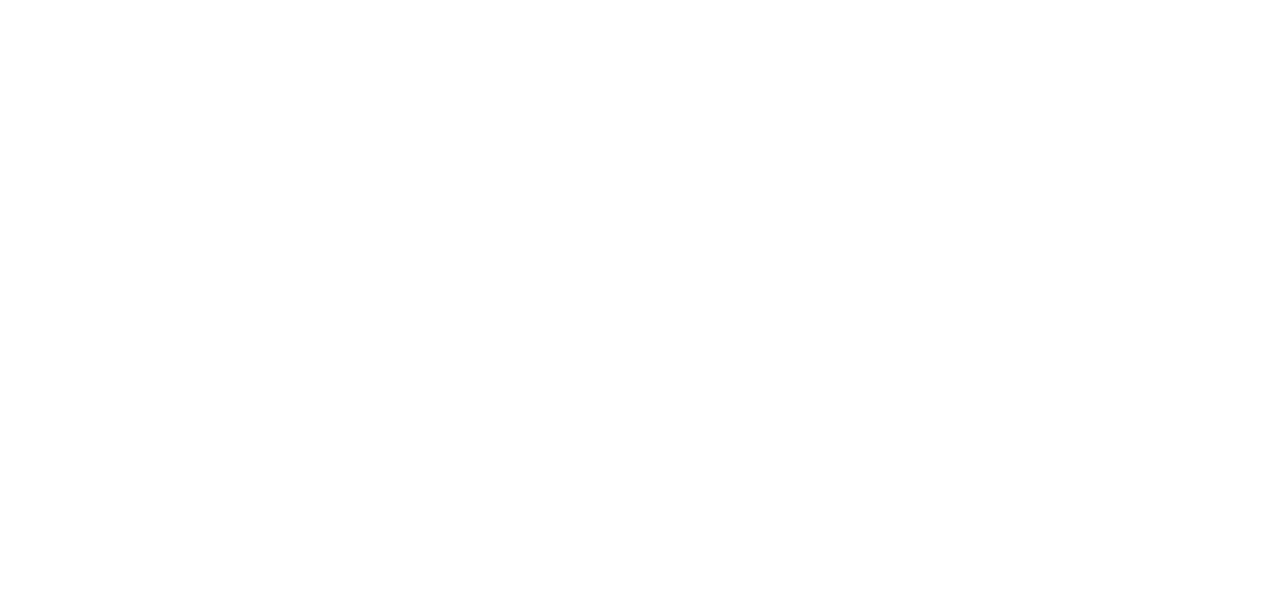
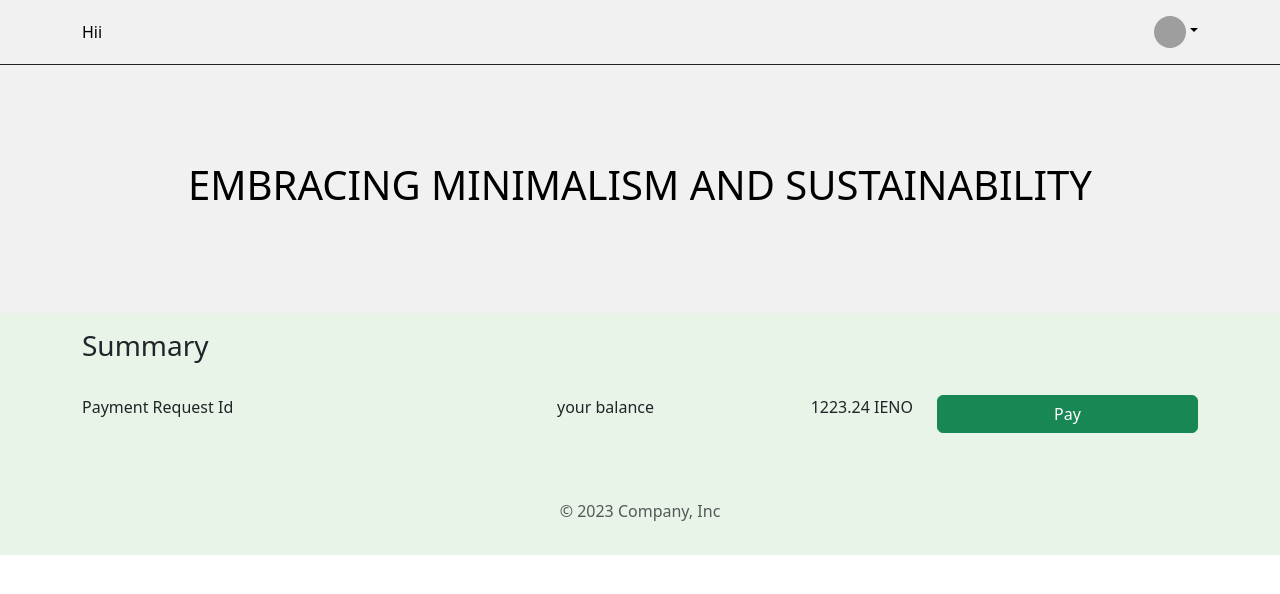
Before and after one commit to rishijain07/neo, a React (Create React App) app: page /summary in a window 1280 px wide. Before the commit this address had no page. Shown: the top 594 px of the page. Built offline with nearby package versions, Linux system fonts and the light colour scheme; grey boxes are pictures that could not be loaded.

Commit message:
some changes

```diff
--- a/src/App.js
+++ b/src/App.js
@@ -5,6 +5,7 @@
 import Layout from './Pages/Layout';
 import HomePage from './Pages/HomePage';
 import MyCartPage from './Pages/MyCartPage';
+import SummaryPage from './Pages/Summary';
 
 
 const App = () => {
@@ -14,6 +15,7 @@
         <Route path='/' element={<Layout />}>
           <Route index element={<HomePage />} />
           <Route path='cart' element={<MyCartPage />} />
+          <Route path='summary' element={<SummaryPage />} />
         </Route>
       </Routes>
     </BrowserRouter>
--- /dev/null
+++ b/src/Pages/Summary.js
@@ -0,0 +1,46 @@
+import React from 'react';
+import { useSearchParams } from 'react-router-dom'
+
+const SummaryPage = () => {
+  const [params, setParams] = useSearchParams();
+  const pId = params.get('productId');
+  const pQty = params.get('qty');
+
+  console.log({
+    pId,
+    pQty
+  })
+
+  return (
+    <div className='container my-3'>
+      <div className='row'>
+        <h3>Summary</h3>
+      </div>
+      <div className='row mt-4'>
+        <div className='col'>
+          <div className='col'>
+            <div className='row'>
+              <p>Payment Request Id</p>
+            </div>
+          </div>
+        </div>
+        <div className='col-sm-12 col-md-4'>
+          <div>
+            <div className='d-flex justify-content-between'>
+              <p>your balance</p>
+              <p>1223.24 IENO</p>
+            </div>
+            <br />
+          </div>
+        </div>
+        <div className='col-sm-12 col-md-3'>
+          <button className='btn btn-success' type='button' style={{
+            width: '100%'
+          }}>Pay</button>
+        </div>
+      </div>
+    </div >
+  )
+}
+
+export default SummaryPage
```
